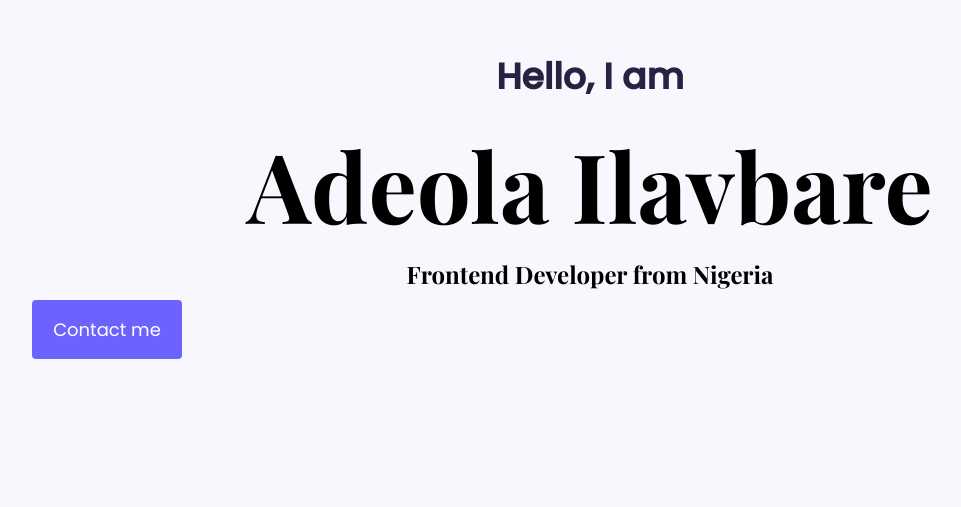
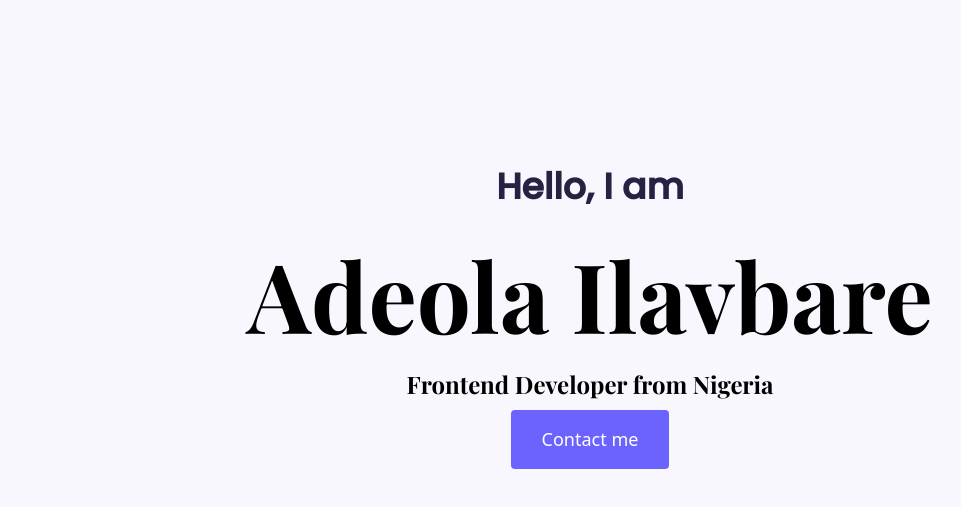
Before and after one commit to Adeolade1st/Responsive-Homepage-Project, a plain HTML site: page index.html in a window 1280 px wide. Shown: the part 151-658 px from the top of the page, without its empty margins (50-1011 px from the left). Drawn offline with nearby package versions, Linux system fonts and the light colour scheme; a web font is replaced by a local one.

Commit message:
alignment of the container and addition of variables

```diff
--- a/index.html
+++ b/index.html
@@ -29,7 +29,7 @@
       <p>Hello, I am</p>
       <h1>Adeola Ilavbare</h1>
       <h3>Frontend Developer from Nigeria</h3>
-      <div class="btn btn-branding"><a href="#"> Contact me</a></div>
+      <div><a href="#" class="btn btn-branding"> Contact me</a></div>
     </div>
   </body>
 </html>
--- a/src/index.css
+++ b/src/index.css
@@ -1,21 +1,25 @@
-
-h1, h3, p{
+:root {
+    --primary-Font-Style: 'Poppins', sans-serif;
+    --secondary-Font-Style: 'Playfair Display', serif;
+}
+.container{
     text-align: center;
+        padding: 160px 20px;
 }
 
 p{
     color: #272142;
         text-align: center;
-        font-family: Poppins;
+        font-family: var(--primary-Font-Style);
         font-size: 2.25rem;
         font-style: normal;
         font-weight: 700;
         line-height: normal;
-        padding-top: 200px;
+        padding-top: 150px;
 }
 
 h1{
-    font-family: Playfair Display;
+    font-family:var(--secondary-Font-Style);
         font-size: 96px;
         font-weight: 700;
         line-height: 128px;
@@ -27,7 +31,7 @@ h1{
 
 h3{
 
-    font-family: 'Playfair Display', serif;
+    font-family: var(--secondary-Font-Style);
         font-size: 24px;
         font-weight: 400;
         line-height: 36px;
@@ -45,31 +49,15 @@ a{
     color: white;
 }
 
-.btn{
-    background-color: #6C63FF;
+.btn-branding {
+    background: #6C63FF;
+    border-radius: 4px;
     color: white;
-    border-radius: 4px;
-    padding: 18px, 30px, 18px, 30px;
-    width: 150px;
-    display: inline-block;
     font-size: 18px;
-    justify-content: center;
-    font-family: 'Poppins', sans-serif;
-    font-weight: 400px;
     line-height: 27px;
-    padding: 15px 20px;
+    padding: 15px 30px;
 }
 
-.btn:hover{
+.btn-branding:hover{
     background-color: #6C63FF;
 }
-
-.root{
-    --primaryFontStyle: 'Poppins',
-        sans-serif;
-        --secondaryFontStyle: 'Playfair Display',
-            serif;
-}
-
-var( --primaryFontStyle)
-var( --secondaryFontStyle)
```
